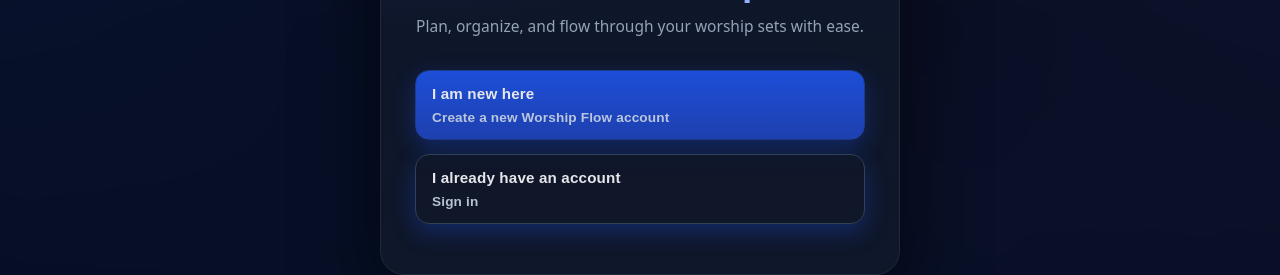
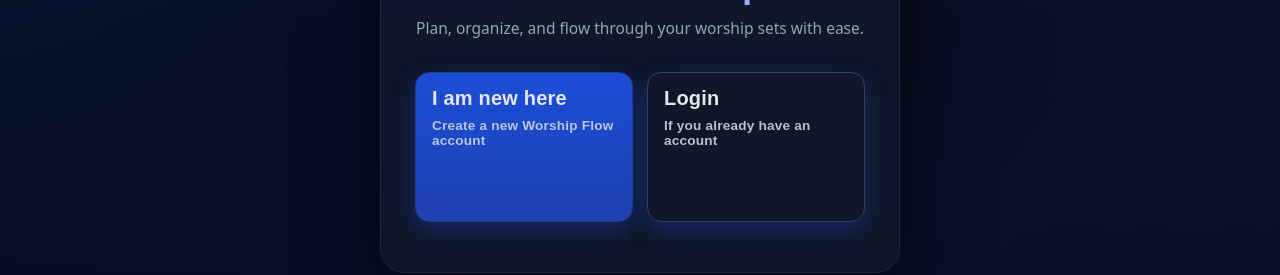
Before and after one commit to zmcgill7/WorshipFlow, a React (Vite) app in the folder frontend/: page / in a window 1280 px wide. Shown: the part 394-669 px from the top of the page. Built offline with nearby package versions, Linux system fonts and the light colour scheme.

Commit message:
Updated Login pages

```diff
--- a/frontend/src/Login.tsx
+++ b/frontend/src/Login.tsx
@@ -60,7 +60,7 @@
             <div className="logo-square"></div>
           </div>
           <h1>Welcome back</h1>
-          <p>Sign in to continue to your Worship Flow dashboard</p>
+          <p>Login to continue to your Worship Flow dashboard</p>
         </div>
 
         <form onSubmit={handleSubmit} className="login-form">
@@ -97,7 +97,7 @@
             className="btn-login"
             disabled={isLoading}
           >
-            {isLoading ? 'Signing in...' : 'Sign In'}
+            {isLoading ? 'Logging in...' : 'Login'}
           </button>
         </form>
 
--- a/frontend/src/Welcome.tsx
+++ b/frontend/src/Welcome.tsx
@@ -30,8 +30,8 @@
             className="welcome-button secondary"
             onClick={() => navigate('/login')}
           >
-            I already have an account
-            <span className="welcome-sub">Sign in </span>
+            Login
+            <span className="welcome-sub">If you already have an account</span>
           </button>
         </div>
 
--- a/frontend/src/index.css
+++ b/frontend/src/index.css
@@ -420,8 +420,9 @@
 
 .welcome-options {
   display: flex;
-  flex-direction: column;
+  flex-direction: row;
   gap: 14px;
+  margin-top: 12px;
 }
 
 .welcome-button {
@@ -437,17 +438,24 @@
 .welcome-button.primary {
   background: linear-gradient(180deg, #1d4ed8, #1e40af);
   border-color: #1e3a8a;
+  font-size: 1.25rem;
+  width: 450px;
+  height: 150px;
 }
 
 .welcome-button.secondary {
   background: rgba(15, 23, 42, 0.8);
   border-color: #334155;
+  font-size: 1.25rem;
+  width: 450px;
+  height: 150px;
 }
 
 .welcome-button .welcome-sub {
   font-size: 0.85rem;
   color: #cbd5e1;
   opacity: 0.9;
+  text-align: left;
 }
 
 .welcome-note {
@@ -579,6 +587,8 @@
   cursor: pointer;
   transition: box-shadow 0.2s, transform 0.1s, opacity 0.2s;
   box-shadow: 0 8px 24px rgba(29, 78, 216, 0.4);
+  align-content: center;
+  justify-content: center;
 }
 
 .btn-login:hover:not(:disabled) {
```
